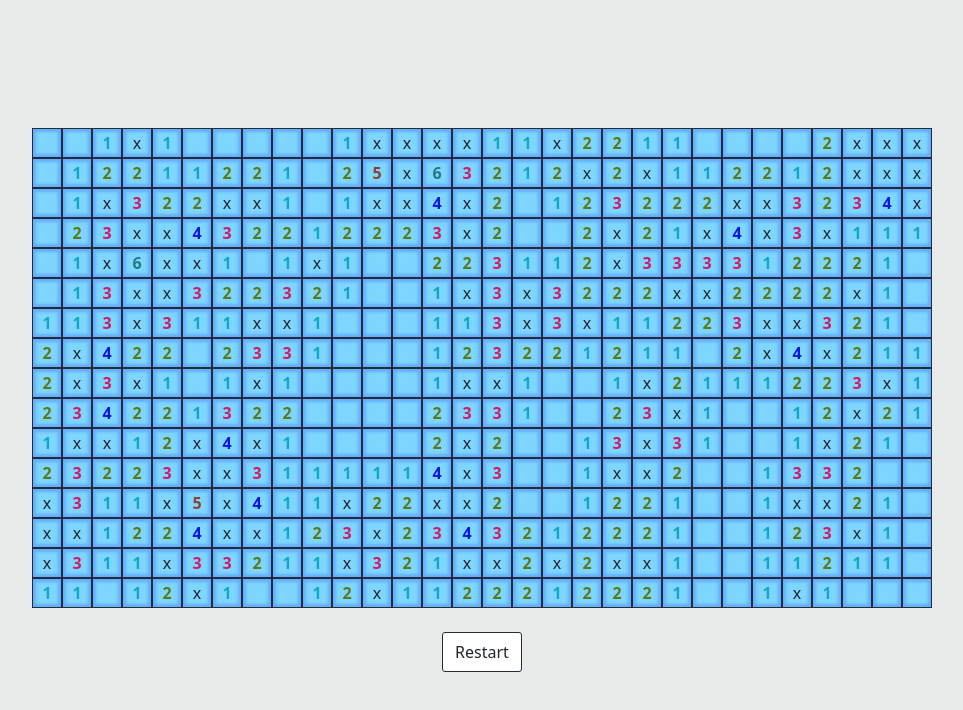
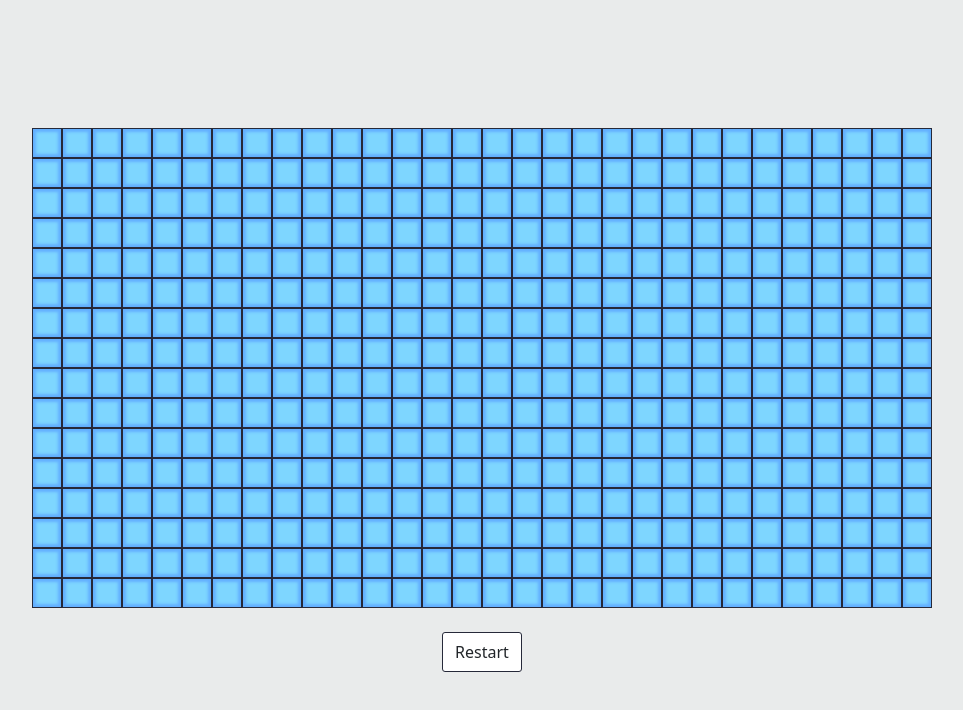
Before and after one commit to marius-ogrean/minesweeper, an Angular app: page / in a window 1280 px wide. Shown: the top 710 px of the page, without its empty margins (158-1121 px from the left). Built offline with nearby package versions, Linux system fonts and the light colour scheme.

Commit message:
make game playable

```diff
--- a/src/app/app.component.ts
+++ b/src/app/app.component.ts
@@ -125,6 +125,8 @@ export class AppComponent {
   }
 
   cellClicked(cell: Cell) {
+    cell.revealed = true;
+
     if (cell.hasBomb) {
       alert('you\'re dead');
     }
--- a/src/app/cell/cell.component.html
+++ b/src/app/cell/cell.component.html
@@ -2,13 +2,13 @@
     [ngClass]="{ 'not-revealed': !cell.revealed,
                  'revealed': cell.revealed && !cell.hasBomb,
                  'bomb': cell.revealed && cell.hasBomb }">
-  <span *ngIf="cell.hasBomb">x</span>
-  <span *ngIf="cell.adjacentBombs === 1" class="one number">1</span>
-  <span *ngIf="cell.adjacentBombs === 2" class="two number">2</span>
-  <span *ngIf="cell.adjacentBombs === 3" class="three number">3</span>
-  <span *ngIf="cell.adjacentBombs === 4" class="four number">4</span>
-  <span *ngIf="cell.adjacentBombs === 5" class="five number">5</span>
-  <span *ngIf="cell.adjacentBombs === 6" class="six number">6</span>
-  <span *ngIf="cell.adjacentBombs === 7" class="seven number">7</span>
-  <span *ngIf="cell.adjacentBombs === 8" class="eight number">8</span>
+  <span *ngIf="cell.hasBomb && cell.revealed">x</span>
+  <span *ngIf="cell.adjacentBombs === 1 && cell.revealed" class="one number">1</span>
+  <span *ngIf="cell.adjacentBombs === 2 && cell.revealed" class="two number">2</span>
+  <span *ngIf="cell.adjacentBombs === 3 && cell.revealed" class="three number">3</span>
+  <span *ngIf="cell.adjacentBombs === 4 && cell.revealed" class="four number">4</span>
+  <span *ngIf="cell.adjacentBombs === 5 && cell.revealed" class="five number">5</span>
+  <span *ngIf="cell.adjacentBombs === 6 && cell.revealed" class="six number">6</span>
+  <span *ngIf="cell.adjacentBombs === 7 && cell.revealed" class="seven number">7</span>
+  <span *ngIf="cell.adjacentBombs === 8 && cell.revealed" class="eight number">8</span>
 </div>
--- a/src/app/cell/cell.component.ts
+++ b/src/app/cell/cell.component.ts
@@ -11,7 +11,6 @@ export class CellComponent {
   @Output() cellClicked = new EventEmitter<Cell>();
 
   clicked() {
-    this.cell.revealed = true;
     this.cellClicked.emit(this.cell);
   }
 }
```
